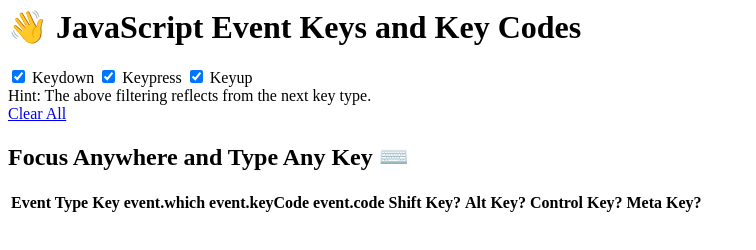
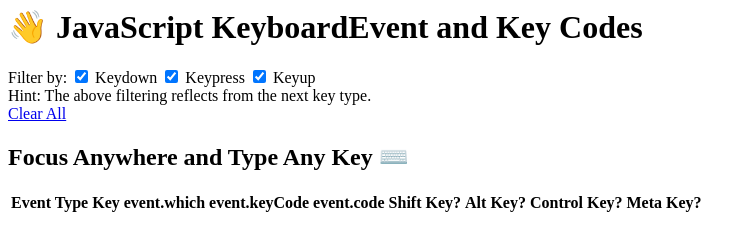
Before and after one commit to atapas/js-keyevents-demo, a website: page index.html in a window 1280 px wide. Shown: the whole page, without its empty margins (0-756 px from the left). Drawn offline with Linux system fonts and the light colour scheme.

Commit message:
More features

```diff
--- a/index.html
+++ b/index.html
@@ -1,9 +1,10 @@
 <title>JavaScript Key Codes</title>
 <div id="app" class="container">
 
-	<h1>👋 JavaScript Event Keys and Key Codes</h1>
+	<h1>👋 JavaScript KeyboardEvent and Key Codes</h1>
 	<div id="key">
-		<div>
+		<div class="filter">
+      Filter by:
 			<input type="checkbox" id="keydown-cb-id" name="keydown-cb"
          checked>
 			<label for="keydown-cb-id">Keydown</label>
--- a/style.css
+++ b/style.css
@@ -68,3 +68,7 @@ table tbody tr.active-row {
   display: flex;
   justify-content: center;
 }
+
+.filter {
+  margin-left: 5px;
+}
```
